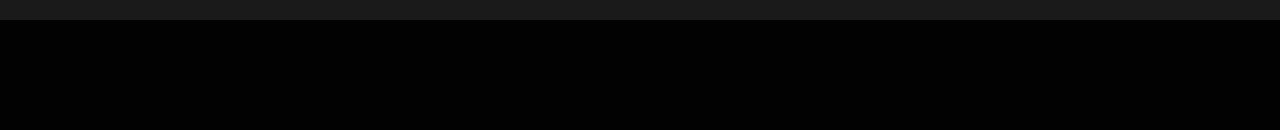
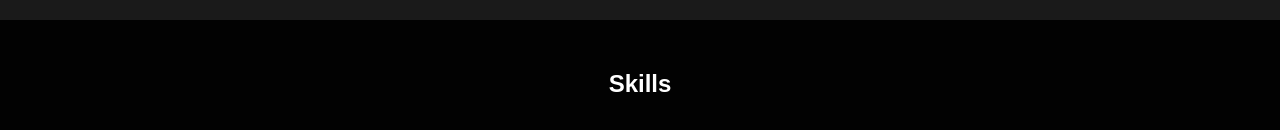
Before and after one commit to vtx-22ep/vtx-portfo, a React (Vite) app: page / in a window 1280 px wide. Shown: the part 2774-2904 px from the top of the page. Before the commit the page ends 2794 px from the top, so only its background shows below. Built offline with nearby package versions, Linux system fonts and the light colour scheme; a web font is replaced by a local one.

Commit message:
The Skills section has been created and work in progress!

```diff
--- a/src/App.jsx
+++ b/src/App.jsx
@@ -1,6 +1,7 @@
 import Navbar from './components/Navbar/Navbar'
 import Home from './components/Home/Home'
 import About from './components/About/About'
+import Skills from './components/Skills/Skills'
 
 function App() {
   return (
@@ -8,6 +9,7 @@ function App() {
       <Navbar />
       <Home />
       <About />
+      <Skills />
     </>
   )
 }
--- /dev/null
+++ b/src/components/Skills/Skills.css
@@ -0,0 +1,8 @@
+.skills{
+    padding: 50px 0;
+}
+
+.skills-content{
+    text-align: center;
+    padding: 0 0 20px 0;
+}
--- /dev/null
+++ b/src/components/Skills/Skills.jsx
@@ -0,0 +1,15 @@
+import './Skills.css'
+
+function Skills(){
+    return(
+        <section className="skills">
+            <div className="container">
+                <div className="skills-content">
+                    <h1>Skills</h1>
+                </div>
+            </div>
+        </section>
+    )
+}
+
+export default Skills
```
